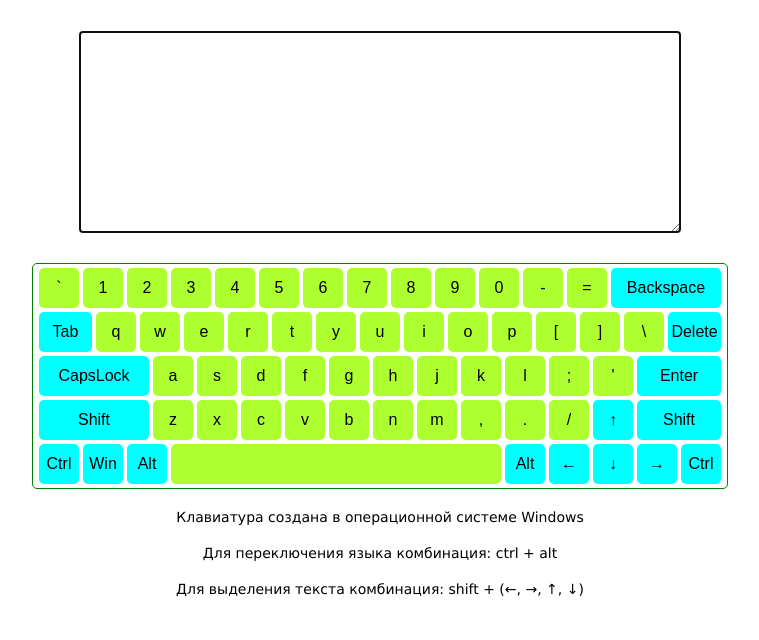
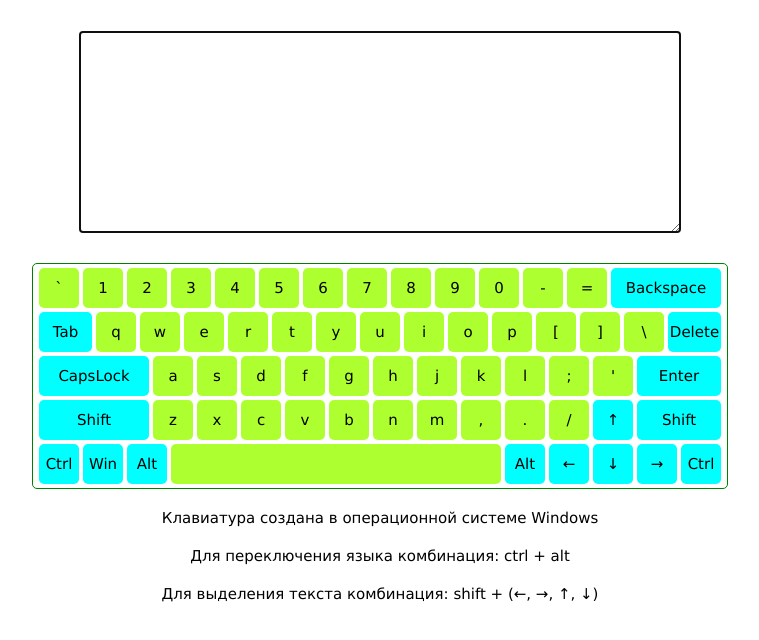
Before and after one commit to NataliaDerbeneva/codejam-virtual-keyboard, a website: page index.html in a window 1280 px wide. Shown: the whole page, without its empty margins (261-1020 px from the left). Drawn offline with Linux system fonts and the light colour scheme.

Commit message:
refactor: change styles of the text

```diff
--- a/style.css
+++ b/style.css
@@ -7,8 +7,8 @@
     width: 100%;
     height: fit-content;
     padding: 1px;
-    font-size: 14px;
-    font-family: Verdana, sans-serif;
+    font-size: 15px;
+    font-family: "Verdana";
 }
 
 .output-textarea {
@@ -18,6 +18,7 @@
     display: block;
     border: 1px solid green;
     color: black;
+    font-family: "Verdana";
     font-size: 16px;
 }
 
@@ -41,7 +42,8 @@
     border: none;
     border-radius: 5px;
     color: black;
-    font-size: 16px;
+    font-family: Verdana;
+    font-size: 15px;
     transition: border-radius 0.1s, background-color 0.1s;
 }
 
```
